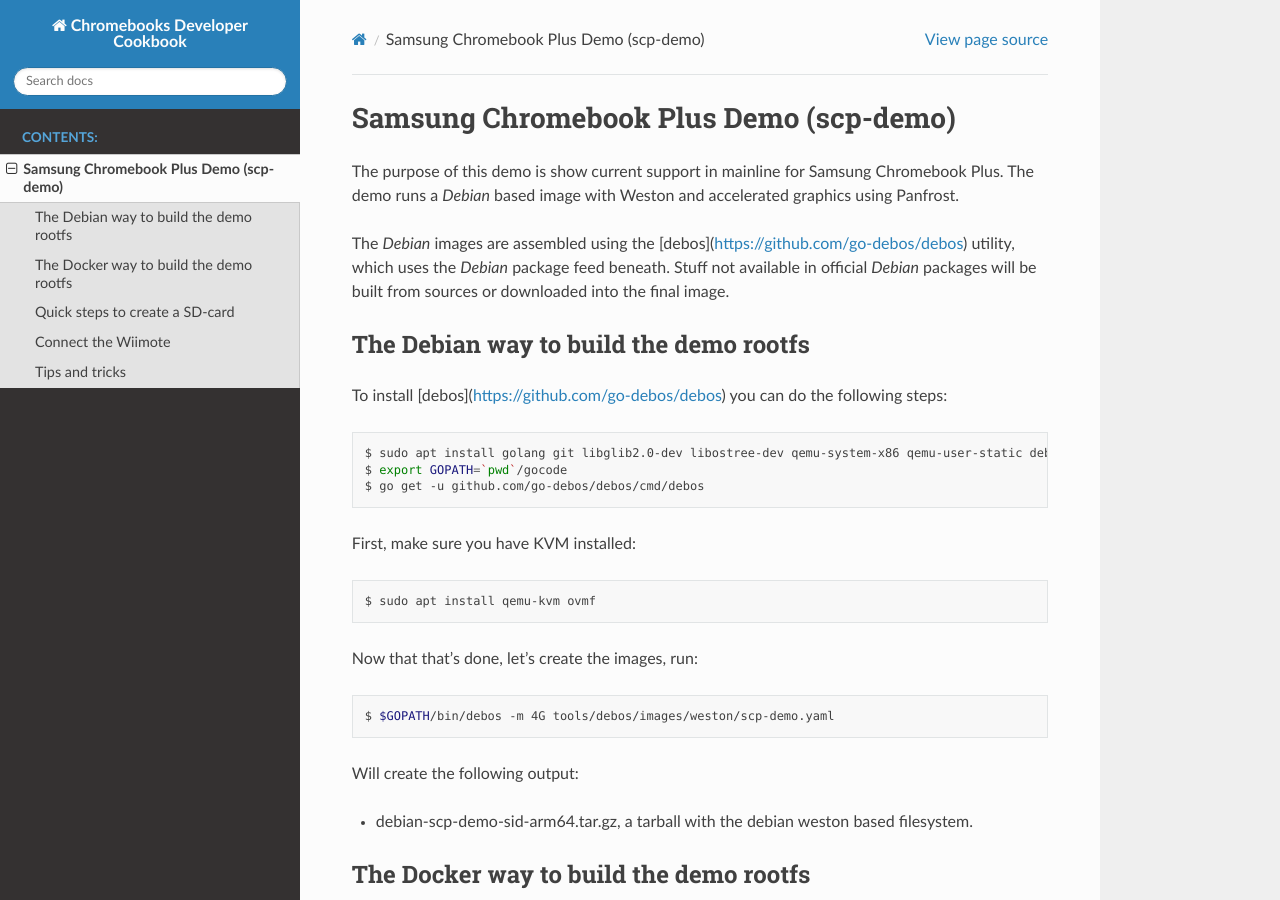
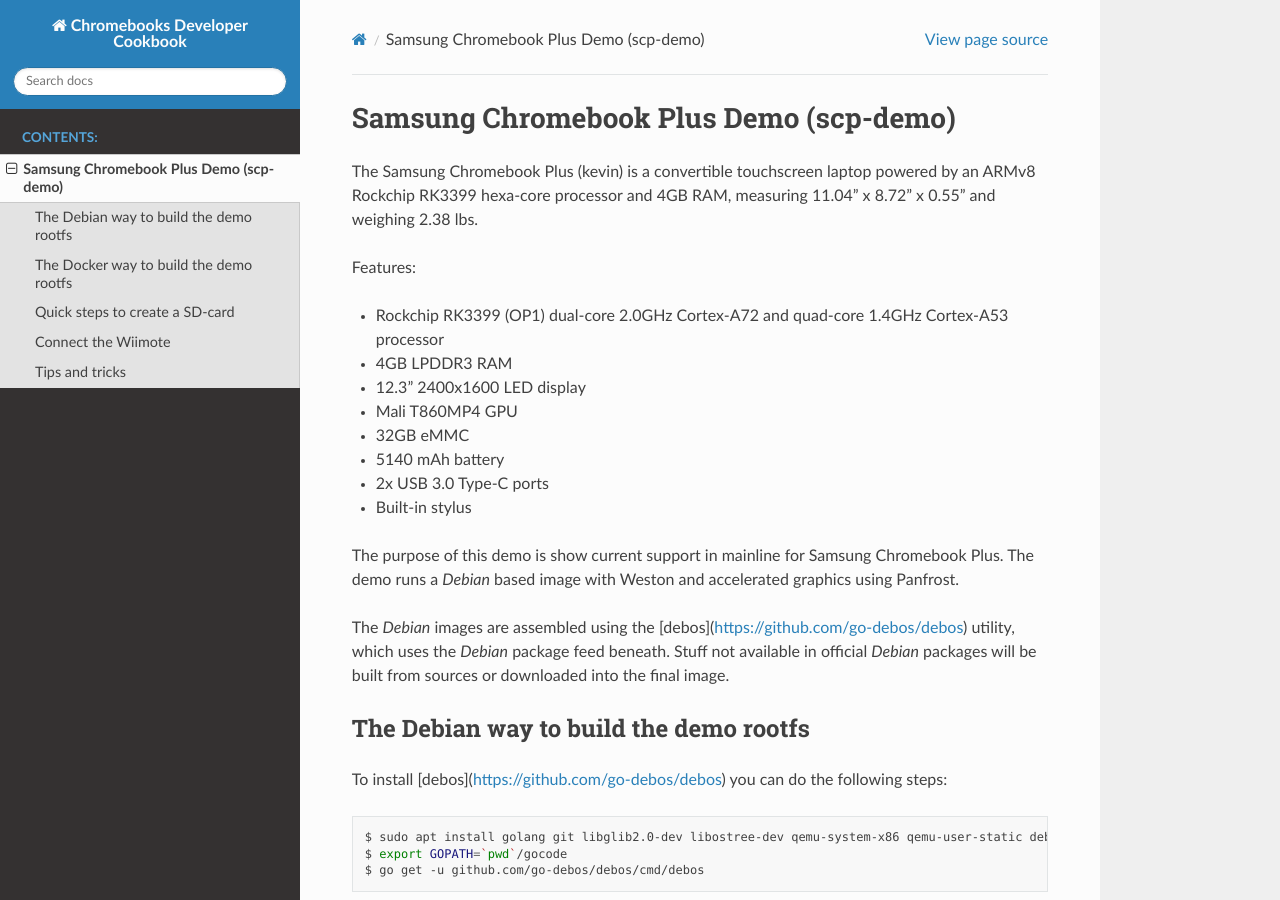
Before and after one commit to eballetbo/chromebooks, a Sphinx documentation site: the page built from docs/source/scp-demo.rst, in a window 1280 px wide and 900 px high. Built offline with Sphinx 7.4.7 and the Read the Docs theme 2.0.0, drawn with Linux system fonts in a browser that asks for light colours.

Commit message:
docs: scp-demo: Add a brief description of the Samsung Chromebook Plus
Describe the Samsung Chromebook Plus features.

Signed-off-by: Enric Balletbo i Serra <enric.balletbo@collabora.com>

```diff
--- a/docs/source/scp-demo.rst
+++ b/docs/source/scp-demo.rst
@@ -1,6 +1,19 @@
 =======================================
 Samsung Chromebook Plus Demo (scp-demo)
 =======================================
+
+The Samsung Chromebook Plus (kevin) is a convertible touchscreen laptop powered by an ARMv8 Rockchip RK3399 hexa-core processor and 4GB RAM, measuring 11.04" x 8.72" x 0.55" and weighing 2.38 lbs.
+
+Features:
+
+* Rockchip RK3399 (OP1) dual-core 2.0GHz Cortex-A72 and quad-core 1.4GHz Cortex-A53 processor
+* 4GB LPDDR3 RAM
+* 12.3" 2400x1600 LED display
+* Mali T860MP4 GPU
+* 32GB eMMC
+* 5140 mAh battery
+* 2x USB 3.0 Type-C ports
+* Built-in stylus
 
 The purpose of this demo is show current support in mainline for Samsung Chromebook Plus. The demo runs a `Debian` based image with Weston and accelerated graphics using Panfrost.
 
```
